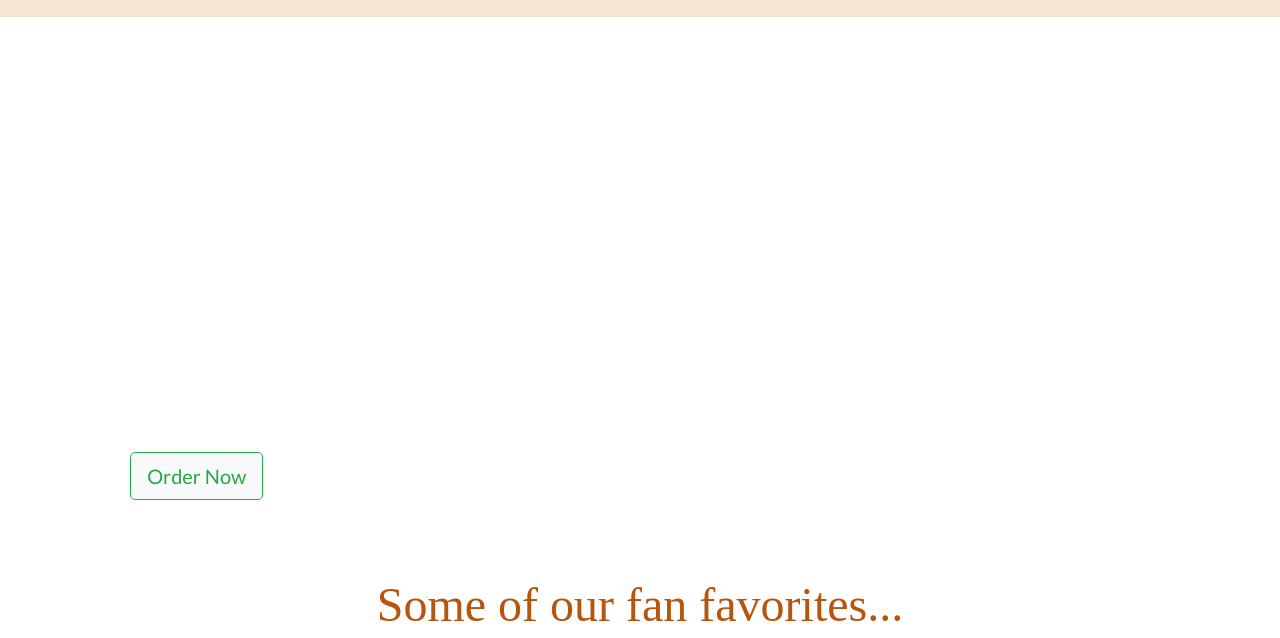
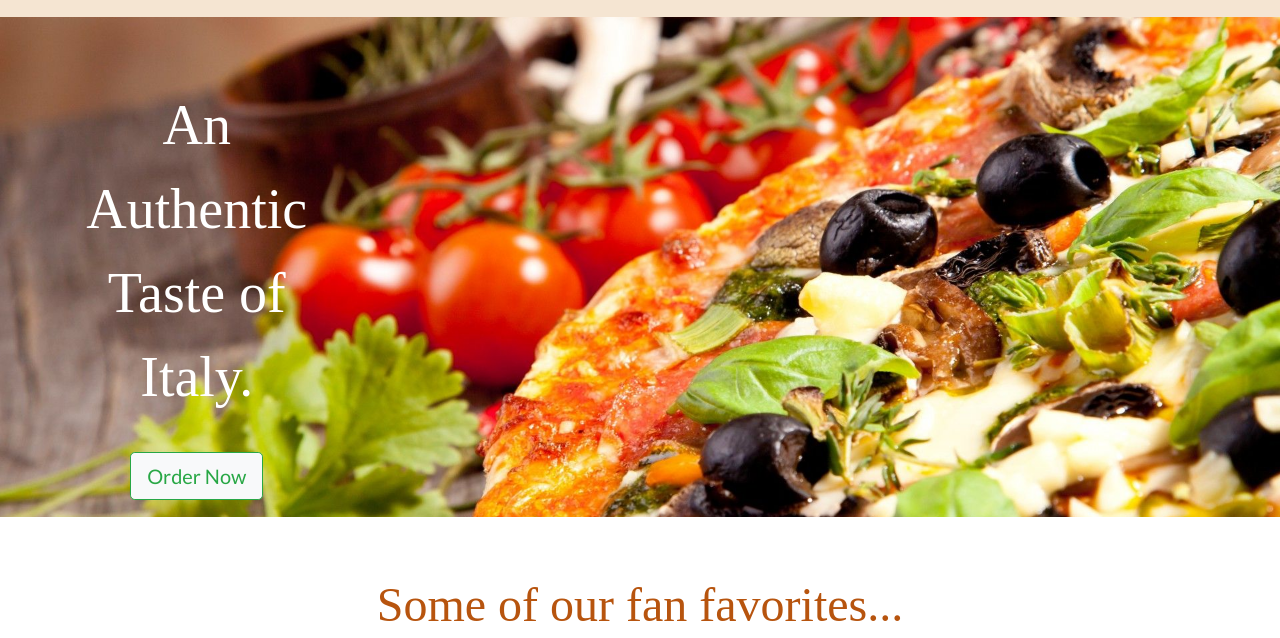
Before and after one commit to MrLivs-zz/il-ragazzos-site, a plain HTML site: page index.html in a window 1280 px wide. Shown: the part 90-728 px from the top of the page. Drawn offline with nearby package versions, Linux system fonts and the light colour scheme; a web font is replaced by a local one.

Commit message:
Update styles.css

```diff
--- a/styles/styles.css
+++ b/styles/styles.css
@@ -39,7 +39,7 @@ h1{
 }
 
 .title-section{
-    background-image: url("images/pizza-background-image.jpg");
+    background-image: url("/images/pizza-background-image.jpg");
     background-size: 1920px;
     background-position: center;
     height: 500px;
```
